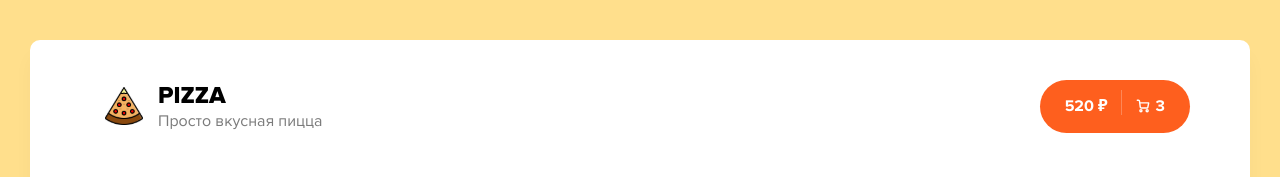
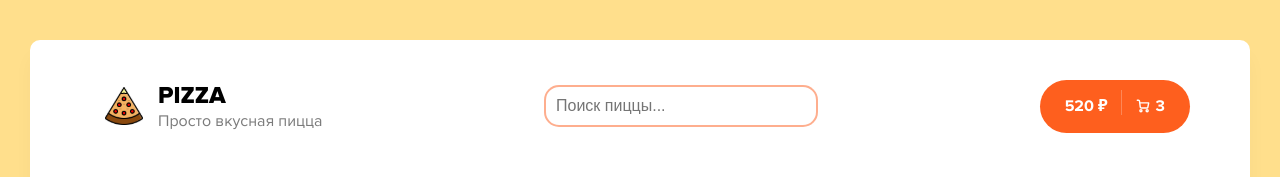
Before and after one commit to Cloackz/next-pizza, a Next.js app: page / in a window 1280 px wide. Shown: the top 177 px of the page. Built offline with nearby package versions, Linux system fonts and the light colour scheme; no server answers.

Commit message:
Add search

```diff
--- a/components/Layout/Layout.js
+++ b/components/Layout/Layout.js
@@ -1,13 +1,19 @@
+import React, { useState } from 'react'
+
 import Header from '/components/Header/Header'
 import Button from '../ui/Button/Button'
 import Container from '/components/ui/Container/Container'
+import Search from '/components/ui/Search/Search'
+
 import styles from '/styles/Main.module.scss'
 
-const Layout = ({ children, type }) => {
+const Layout = ({ children, page }) => {
   return (
     <Container>
       <Header>
-        {type === 'sort' && (
+        {page === 'main' && (
+          <>
+            <Search />
             <Button className={styles.Button} href={'/cart'}>
               <span className={styles.ButtonPrice}>520 ₽</span>
               <div className={styles.ButtonMount}>
@@ -15,6 +21,7 @@ const Layout = ({ children, type }) => {
                 <span>3</span>
               </div>
             </Button>
+          </>
         )}
       </Header>
       <main>{children}</main>
--- /dev/null
+++ b/components/ui/Search/Search.js
@@ -0,0 +1,21 @@
+import React, { useContext } from 'react'
+import { SearchContext } from '/pages/index'
+
+import styles from './Search.module.scss'
+
+const Search = () => {
+  const { searchValue, setSearchValue } = useContext(SearchContext)
+
+  return (
+    <>
+      <input
+        value={searchValue}
+        onChange={(e) => setSearchValue(e.target.value)}
+        className={styles.Search}
+        placeholder="Поиск пиццы..."
+      ></input>
+    </>
+  )
+}
+
+export default Search
--- /dev/null
+++ b/components/ui/Search/Search.module.scss
@@ -0,0 +1,15 @@
+@import '/styles/conf';
+
+.Search {
+  outline: none;
+  border: 2px solid rgba($color: $color-orange, $alpha: 0.5);
+  border-radius: 15px;
+  padding: 10px;
+  width: 250px;
+  font-size: 16px;
+
+  &:hover,
+  &:focus {
+    border: 2px solid rgba($color: $color-orange, $alpha: 1);
+  }
+}
--- a/pages/index.js
+++ b/pages/index.js
@@ -1,4 +1,4 @@
-import React, { useState, useEffect } from 'react'
+import React, { useState, useEffect, createContext } from 'react'
 
 import GridBlock from '/components/ui/GridBlock/GridBlock'
 import Layout from '/components/Layout/Layout'
@@ -8,10 +8,14 @@ import PizzaBlock from '/components/PizzaBlock/PizzaBlock'
 
 import styles from '/styles/Main.module.scss'
 
+export const SearchContext = createContext()
+
 const index = () => {
   const API_URL = 'https://63998b6316b0fdad7740477b.mockapi.io/items?'
 
-  const [pizzasItems, setPizzasItems] = useState()
+  const [searchValue, setSearchValue] = useState('')
+
+  const [pizzasItems, setPizzasItems] = useState([])
   const [isLoading, setIsLoading] = useState(true)
   const [activeCategory, setActiveCategory] = useState(0)
   const [activeSort, setActiveSort] = useState({
@@ -22,10 +26,11 @@ const index = () => {
   const category = activeCategory > 0 ? `category=${activeCategory}` : ''
   const sort = activeSort.sortProp.includes('-') ? 'desc' : 'asc'
   const sortBy = activeSort.sortProp.replace('-', '')
+  const search = searchValue ? `&search=${searchValue}` : ''
 
   useEffect(() => {
     setIsLoading(true)
-    fetch(`${API_URL}${category}&sortBy=${sortBy}&order=${sort}`)
+    fetch(`${API_URL}${category}&sortBy=${sortBy}&order=${sort}${search}`)
       .then((res) => {
         return res.json()
       })
@@ -33,10 +38,11 @@ const index = () => {
         setPizzasItems(pizzas)
         setIsLoading(false)
       })
-  }, [activeCategory, activeSort])
+  }, [activeCategory, activeSort, searchValue])
 
   return (
-    <Layout type="sort">
+    <SearchContext.Provider value={{ searchValue, setSearchValue }}>
+      <Layout page="main">
         <GridBlock className={styles.ControlBar}>
           <Categories
             activeItem={activeCategory}
@@ -49,6 +55,7 @@ const index = () => {
         </GridBlock>
         <PizzaBlock items={pizzasItems} isLoading={isLoading} />
       </Layout>
+    </SearchContext.Provider>
   )
 }
 
```
Lines whose indentation alone changed are shown as unchanged.
